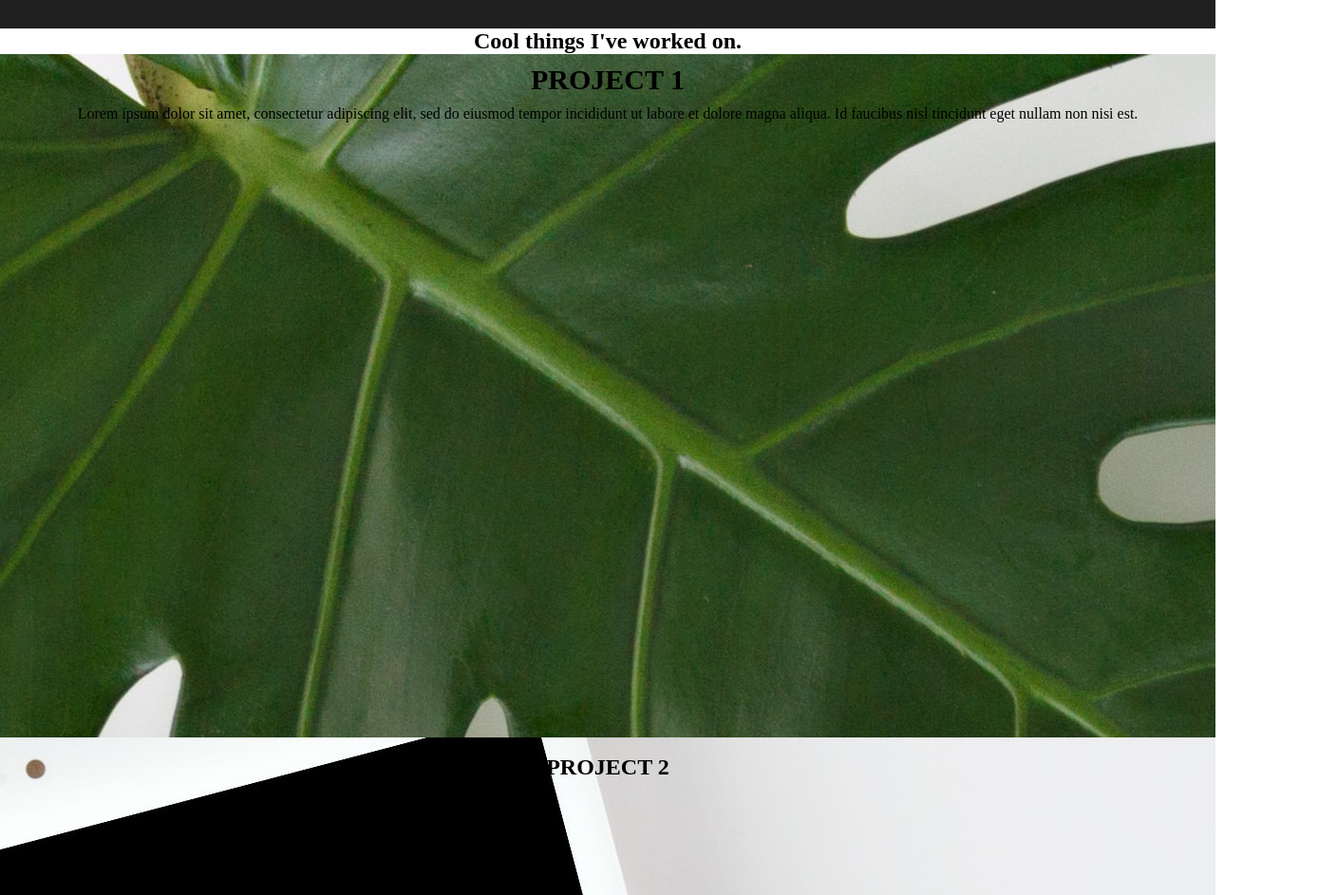
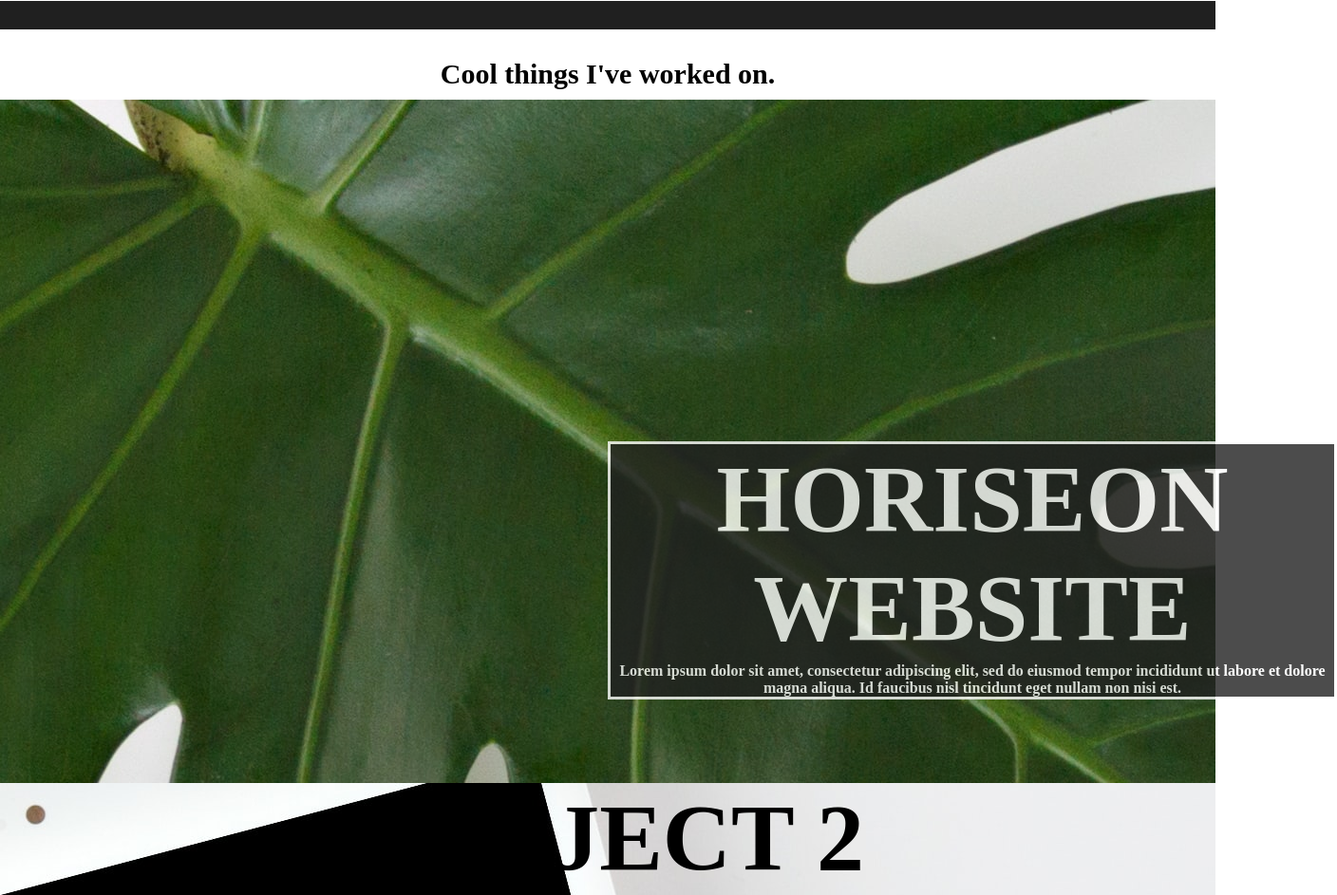
Before and after one commit to dominikacookies/personal_portfolio, a plain HTML site: page index.html in a window 1280 px wide. Shown: the part 1170-2113 px from the top of the page at 95% size, 1408 px wide, since content can reach past the window. Drawn offline with Linux system fonts and the light colour scheme.

Commit message:
styled text in the portfolio section and began positioning the text within the mainproject section

```diff
--- a/assets/css/reset.css
+++ b/assets/css/reset.css
@@ -7,3 +7,19 @@ body {
   margin: 0;
   padding: 0;
 }
+
+h1 {
+  margin: 0;
+  padding: 0;
+}
+
+
+h2 {
+  margin: 0;
+  padding: 0;
+}
+
+h3 {
+  margin: 0;
+  padding: 0;
+}
--- a/assets/css/style.css
+++ b/assets/css/style.css
@@ -16,6 +16,7 @@
   font-family: Impact, Haettenschweiler, 'Arial Narrow Bold', sans-serif;
   background-color: var(--dark);
   color: var(--light);
+  position: sticky;
 }
 
 .header h1 {
@@ -58,6 +59,10 @@ main {
 h1 {
   font-size: 30px;
   padding: 10px;
+}
+
+h2 {
+  font-size: 25px;
 }
 
 /* These are styles for the about section */
@@ -112,6 +117,8 @@ h1 {
   display: inline-block;
   width: 400px;
   border: solid;
+  align-items: center;
+  justify-items: center;
   @media screen and (max-width: 575px) {
     width: 100vw;
     }
@@ -125,10 +132,34 @@ h1 {
   padding: 10px;
 }
 /* These are styles for the portfolio section*/
+
+#portfolio {
+  padding-top: 20px;
+  padding-bottom: 30px;
+}
+
+#portfolio .large-text1{
+  text-transform: uppercase;
+}
+
 .mainproject {
   background-image: url("../images/placeholder1.jpg");
   height: 90vh;
+  position: relative;
 }
+
+.mainproject__div {
+  margin: auto;
+  width: 60%;
+  position: absolute;
+  top: 50%;
+  left: 50%;
+  background-color: var(--dark);
+  opacity: 0.8;
+  color: var(--light);
+  border: solid;
+}
+
 
 .project2 {
   background-image: url("../images/placeholder1.jpg");
--- a/index.html
+++ b/index.html
@@ -87,26 +87,27 @@
 
       <!— This is the portfolio section —>
       <section id="portfolio">
-        <h2>
+        <h1>
           Cool things I've worked on.
-        </h2>
+        </h1>
         <article class=mainproject> <!— this needs a different class to the later articles in this section —>
-          <h1>
-            PROJECT 1 <!— why is this appearing smaller —>
-          </h1>
-          <p>
-            Lorem ipsum dolor sit amet, consectetur adipiscing elit, sed do eiusmod tempor incididunt ut labore et dolore magna aliqua. Id faucibus nisl tincidunt eget nullam non nisi est.
-          </p>
+          <div class=mainproject__div>
+            <h2 class="large-text1">
+              Horiseon Website
+            <h2>
+            <div class="information">
+              Lorem ipsum dolor sit amet, consectetur adipiscing elit, sed do eiusmod tempor incididunt ut labore et dolore magna aliqua. Id faucibus nisl tincidunt eget nullam non nisi est.
+            </div>
+          </div>
         </article>
         <article class=project2>
-          <img> <!— as background, probs needs to go into css —>
-          <h2>
+          <h2 class="large-text1">
             PROJECT 2
           </h2>
         </article>
         <article class=project3>
           <img> <!— as background, probs needs to go into css —>
-          <h2>
+          <h2 class="large-text1">
             PROJECT 3
           </h2>
         </article>
```
